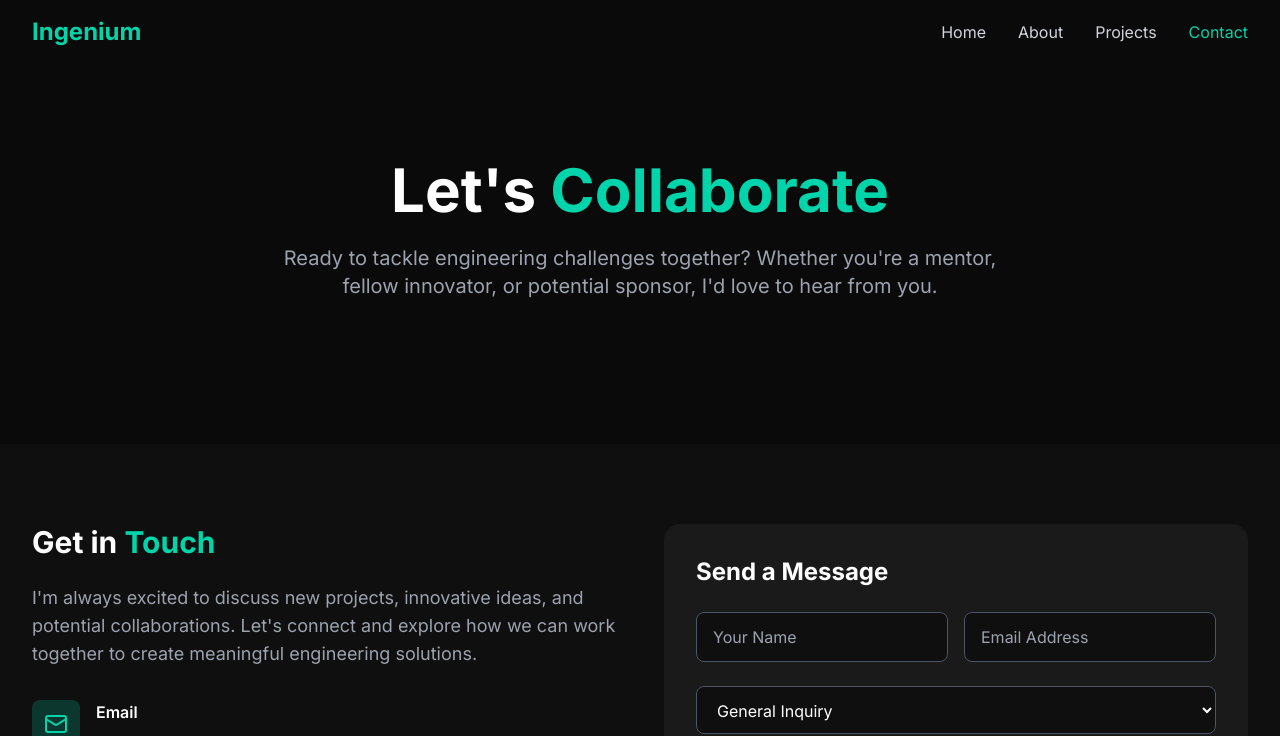
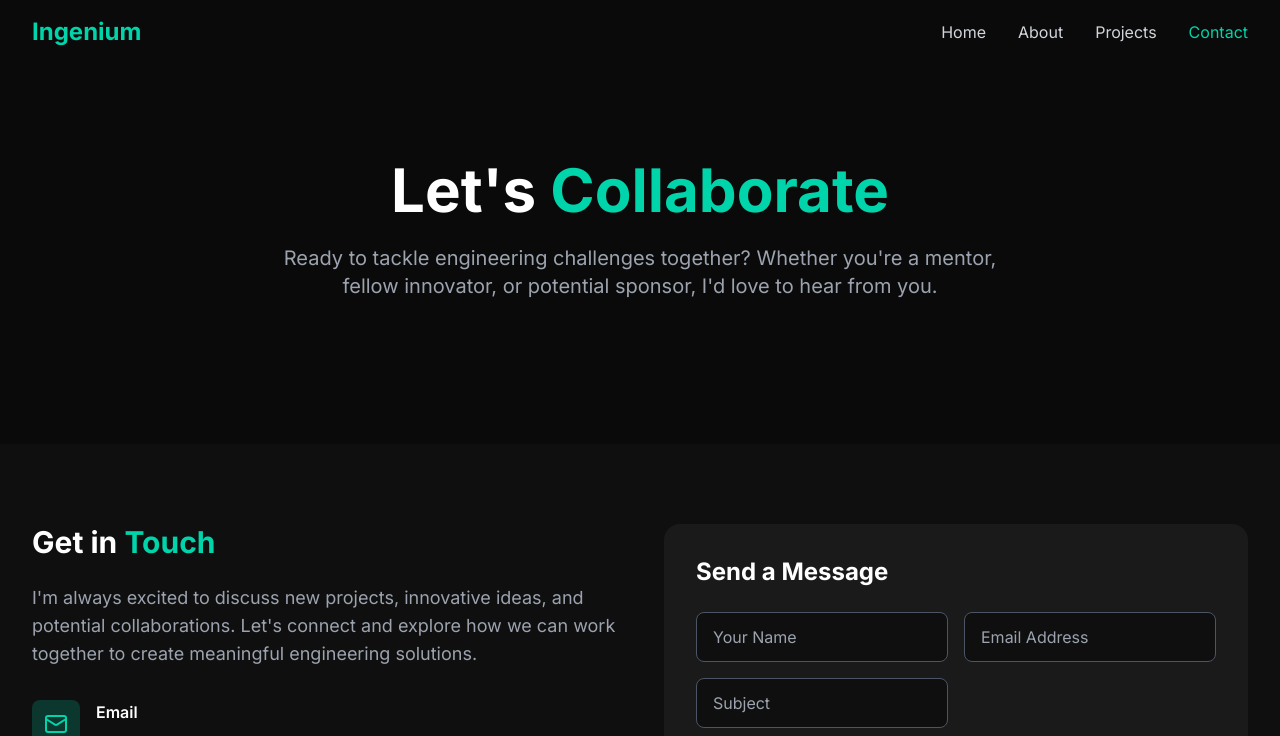
Before and after one commit to vivaanchadha01/ingenium-site-new, a React (Vite) app: page /contact in a window 1280 px wide. Shown: the top 736 px of the page. Built offline with nearby package versions, Linux system fonts and the light colour scheme.

Commit message:
Your message

```diff
--- a/src/pages/Contact.tsx
+++ b/src/pages/Contact.tsx
@@ -136,6 +136,8 @@ const Contact: React.FC = () => {
               <div className="grid grid-cols-1 sm:grid-cols-2 gap-4">
                 <input type="text" name="name" placeholder="Your Name" required value={formData.name} onChange={handleChange} className="bg-dark-300 border border-gray-600 rounded-lg py-3 px-4 text-white w-full" />
                 <input type="email" name="email" placeholder="Email Address" required value={formData.email} onChange={handleChange} className="bg-dark-300 border border-gray-600 rounded-lg py-3 px-4 text-white w-full" />
+                <input type="text" name="subject" placeholder="Subject" required value={formData.subject} onChange={handleChange} className="bg-dark-300 border border-gray-600 rounded-lg py-3 px-4 text-white w-full"
+/>
               </div>
               <select name="collaborationType" value={formData.collaborationType} onChange={handleChange} className="bg-dark-300 border border-gray-600 rounded-lg py-3 px-4 text-white w-full">
                 <option value="general">General Inquiry</option>
```
